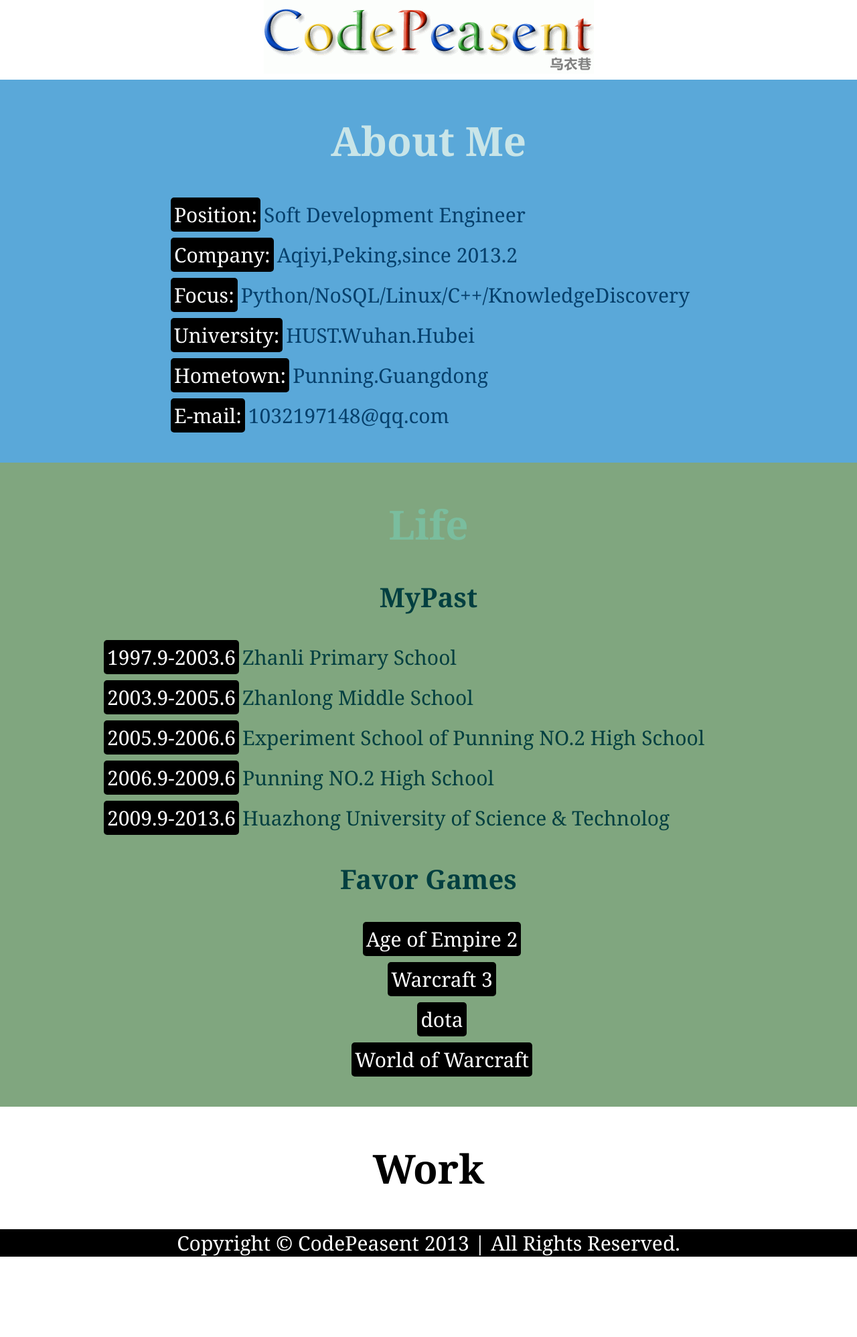
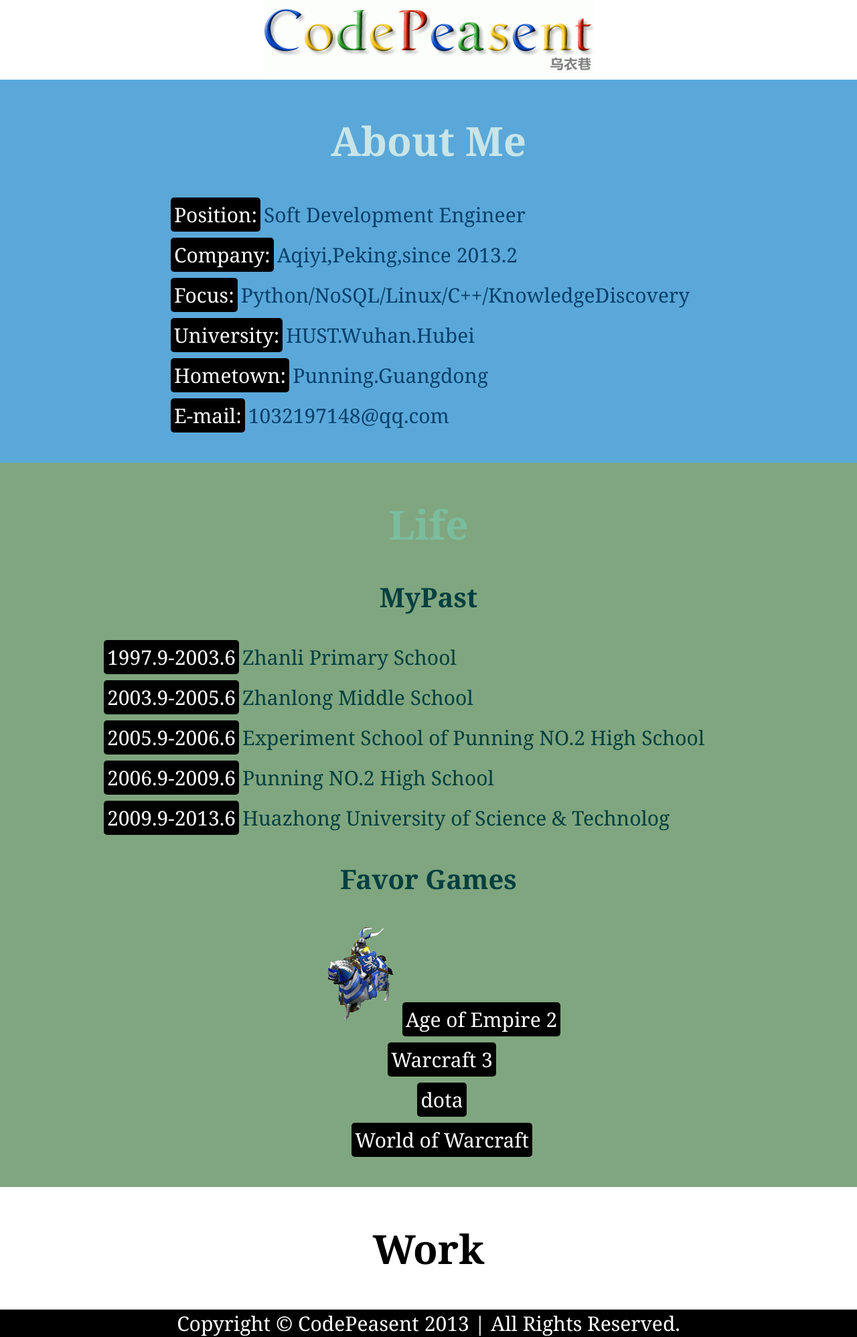
Before and after one commit to CodePeasant/formerblog, a Jekyll site: the page built from index.html, in a window 1280 px wide. Shown: the whole page at 67% size. Built offline with Jekyll 4.4.1, drawn with Linux system fonts in a browser that asks for light colours; some web fonts are replaced; before the commit the page ends 1877 px from its top, so only the background shows below that.

Commit message:
add paladin

```diff
--- a/index.html
+++ b/index.html
@@ -50,7 +50,7 @@ overview: true
 	<h2>Favor Games</h2>
 	<ul>
 		<li>
-			<span>Age of Empire 2</span>
+			<img src="img/paladin.png" /><span>Age of Empire 2</span>
 		</li>
 		<li>
 			<span>Warcraft 3</span>
```
Also changed, not shown: css/style.css (line endings or trailing spaces), img/paladin.png (added).
